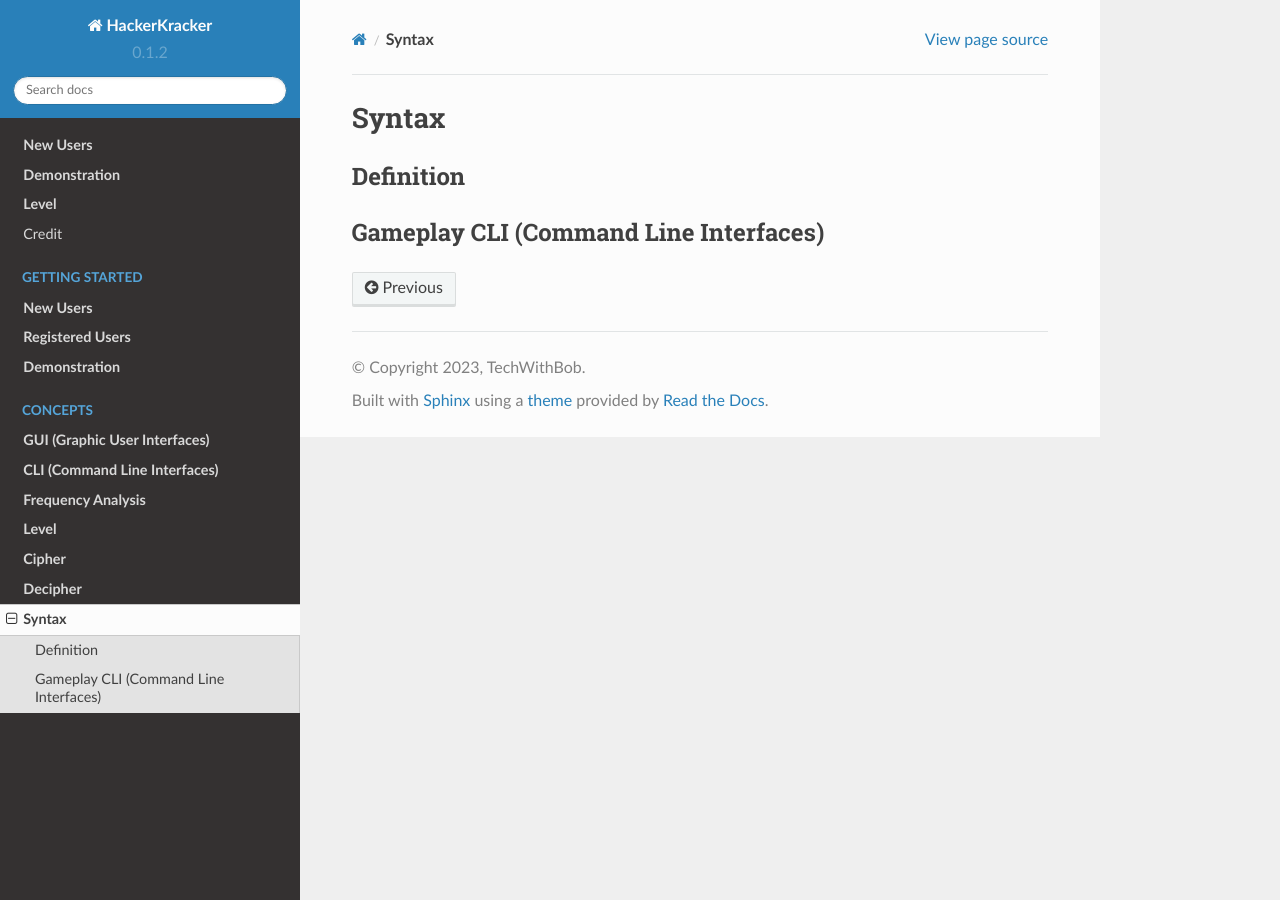
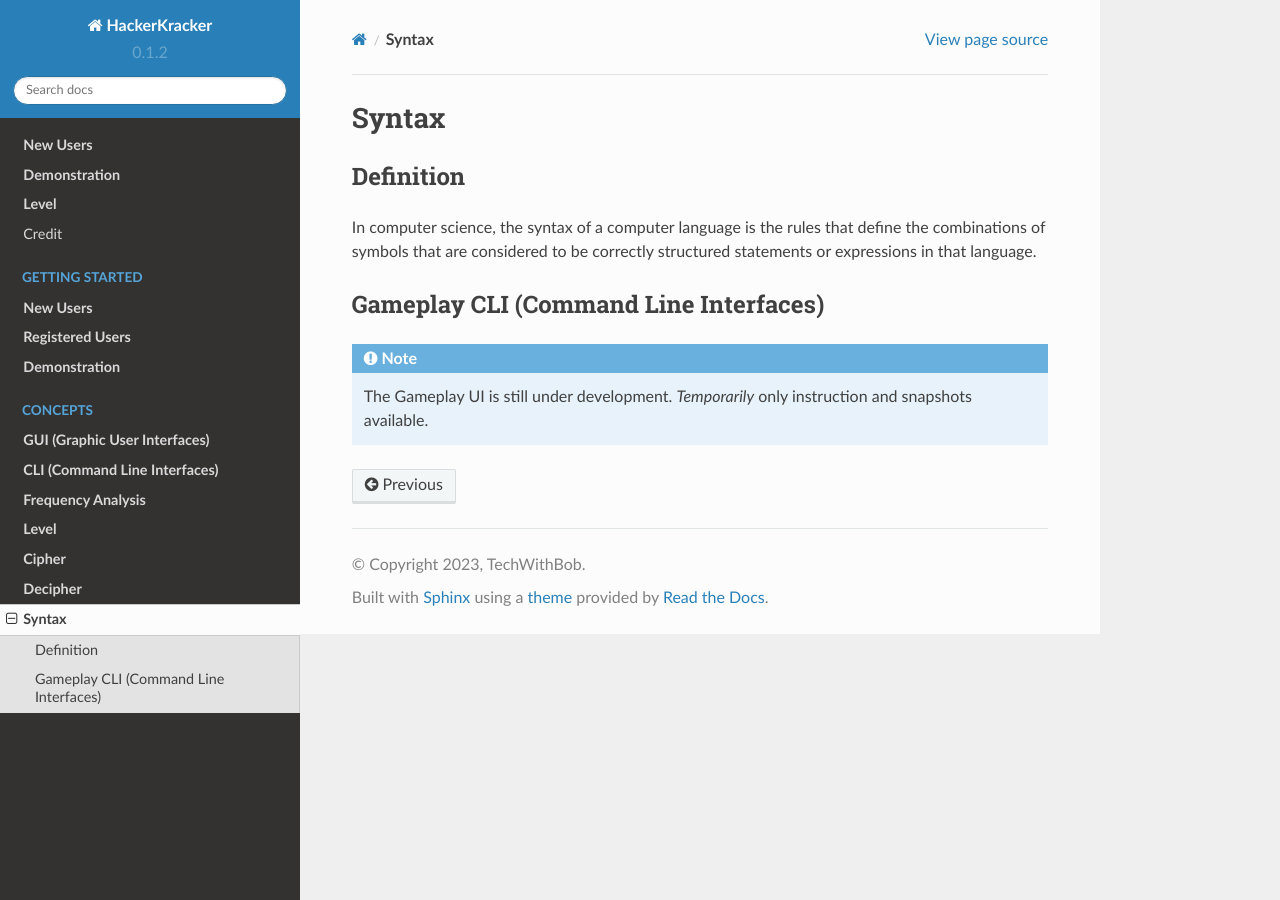
Before and after one commit to techwithbob/HackerKracker, a Sphinx documentation site: the page built from docs/source/concepts/syntax.rst, in a window 1280 px wide. Built offline with Sphinx 7.4.7 and the Read the Docs theme 2.0.0, drawn with Linux system fonts in a browser that asks for light colours.

Commit message:
Update syntax.rst

```diff
--- a/docs/source/concepts/syntax.rst
+++ b/docs/source/concepts/syntax.rst
@@ -2,5 +2,11 @@
 ===========
 Definition
 -----------
+In computer science, the syntax of a computer language is the rules that define the combinations of symbols that are considered to be correctly structured statements or expressions in that language.
+
 Gameplay CLI (Command Line Interfaces)
--------------
+---------------------------------------
+
+.. note::
+    The Gameplay UI is still under development.
+    *Temporarily* only instruction and snapshots available.
```
